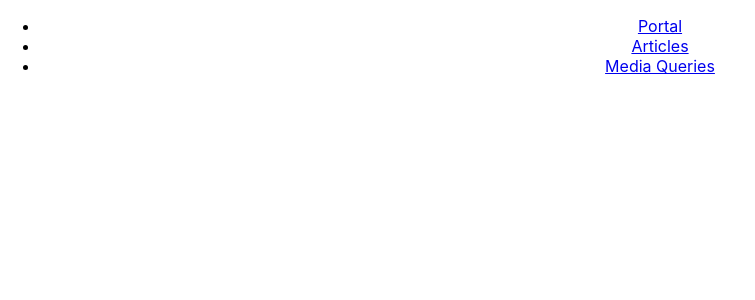
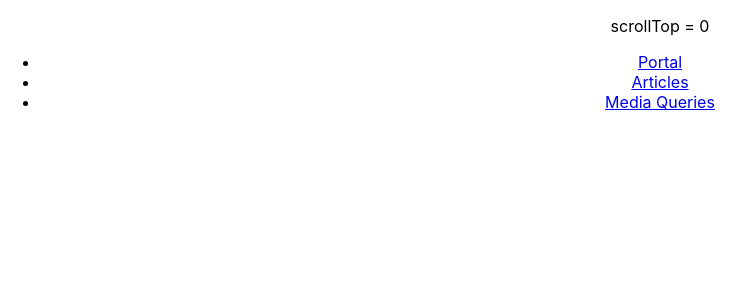
Before and after one commit to krlrmlv/art-practice-react, a React (Create React App) app: page /#/ in a window 1280 px wide. Shown: the top 300 px of the page, without its empty margins (0-755 px from the left). Built offline with nearby package versions, Linux system fonts and the light colour scheme; the HTML template or start-up script is replaced by a standard one.

Commit message:
added useScrollTop hook

```diff
--- /dev/null
+++ b/src/hook/useScrollTop.js
@@ -0,0 +1,20 @@
+import { useEffect, useState } from "react";
+
+export default function useScrollTop() {
+
+    const [scrollY, setScrollY] = useState(0);
+
+    useEffect(() => {
+        if (window?.scrollY) {
+            setScrollY(window?.scrollY)
+        }
+
+        return () => {
+            setScrollY(0)
+        }
+    }, [])
+
+
+    return scrollY;
+
+}
--- a/src/pages/Index/Index.jsx
+++ b/src/pages/Index/Index.jsx
@@ -1,16 +1,22 @@
 import { Link } from "react-router-dom";
+import useScrollTop from "../../hook/useScrollTop";
 
 export default function IndexPage() {
+  const scrollTop = useScrollTop();
+
   return (
     <ul>
+
+      <p>scrollTop = {scrollTop}</p>
+
       <li>
-      <Link to="/portal">Portal</Link>
+        <Link to="/portal">Portal</Link>
       </li>
       <li>
-      <Link to="/articles">Articles</Link>
+        <Link to="/articles">Articles</Link>
       </li>
       <li>
-      <Link to="/media-queries">Media Queries</Link>
+        <Link to="/media-queries">Media Queries</Link>
       </li>
     </ul>
   );
```
Also changed, not shown: 1 other file (tests, documents, lock files or other folders).
